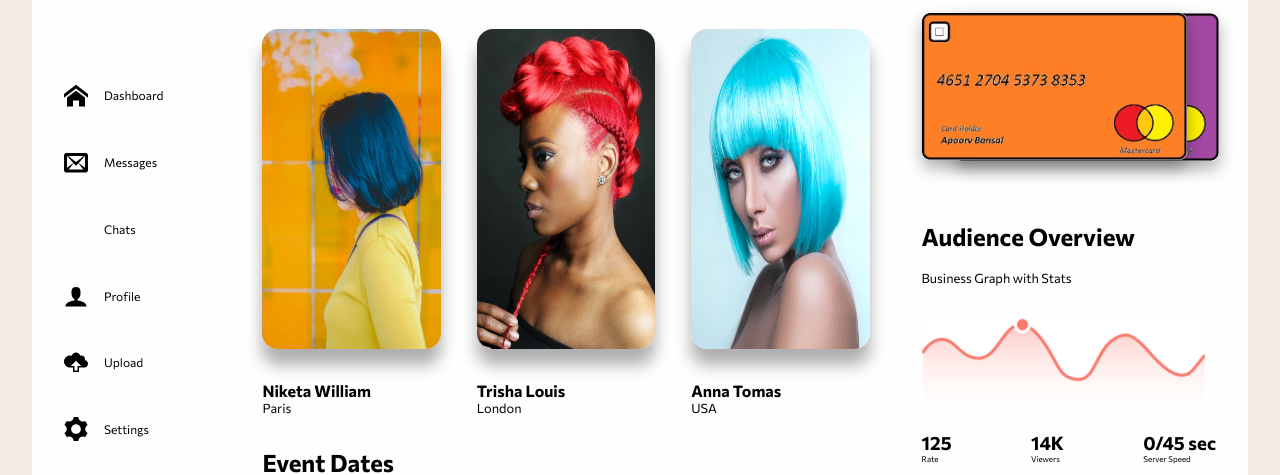
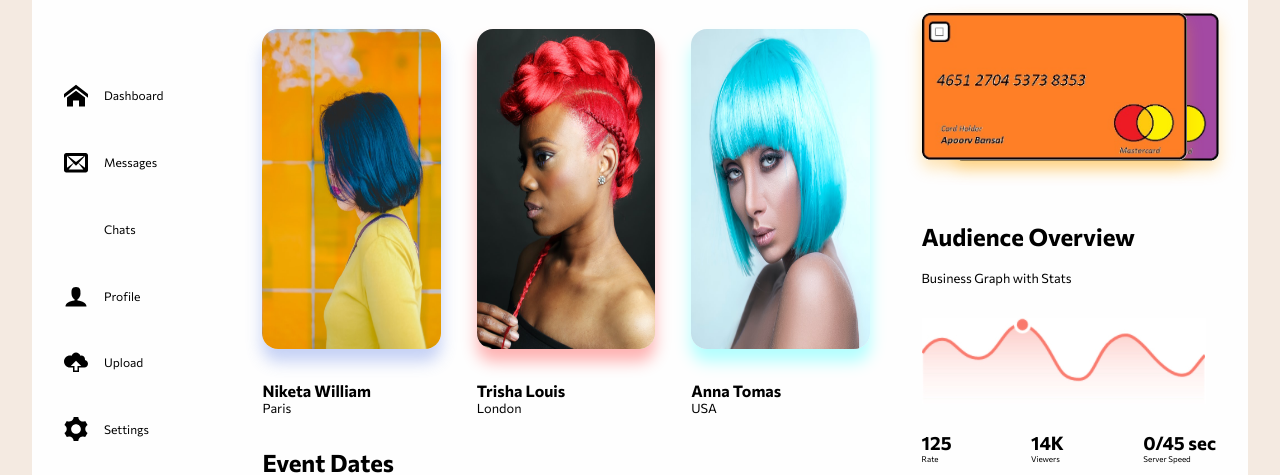
Before and after one commit to 19apoorv97/Colors, a website: page index.html in a window 1280 px wide. Shown: the part 179-654 px from the top of the page. Drawn offline with Linux system fonts and the light colour scheme.

Commit message:
shadows updated

```diff
--- a/index.html
+++ b/index.html
@@ -79,19 +79,19 @@
             <p><span class="category">Recomended</span><span class="category">New Trends</span><span class="category">Mul. Colors</span></p>
             <section class="models">
                 <div class="model">
-                    <img src="./img/blue.jpg" alt="blue" class="model_img">
+                    <img src="./img/blue.jpg" alt="blue" class="model_img model_img-1">
                     <!--<img src="./img/blue.jpg" alt="blue" class="model_img-blur">-->
                     <h4 class="model_name">Niketa William</h4>
                     <p class="category">Paris</p>
                 </div>
                 <div class="model">
-                    <img src="./img/pink.jpg" alt="pink" class="model_img">
+                    <img src="./img/pink.jpg" alt="pink" class="model_img model_img-2">
                     <!--<img src="./img/pink.jpg" alt="pink" class="model_img-blur">-->
                     <h4 class="model_name">Trisha Louis</h4>
                     <p class="category">London</p>
                 </div>
                 <div class="model">
-                        <img src="./img/cyan.jpg" alt="cyan" class="model_img">
+                        <img src="./img/cyan.jpg" alt="cyan" class="model_img model_img-3">
                         <!--<img src="./img/cyan.jpg" alt="cyan" class="model_img-blur">-->
                         <h4 class="model_name">Anna Tomas</h4>
                         <p class="category">USA</p>
--- a/scss/main.scss
+++ b/scss/main.scss
@@ -1,5 +1,2 @@
 @import './base/base';
-@import './base/variables';
-@import './base/typography';
-
 @import './pages/home';
--- a/scss/pages/_home.scss
+++ b/scss/pages/_home.scss
@@ -115,29 +115,22 @@
         grid-column-gap: 1rem;
         justify-content: space-between;
         .model{
-        //position: relative;
             &_img{
-                /*position: absolute;
-                top: 0;
-                left: 0;*/
                 width: 90%;
                 height: 40vh;
                 border-radius: 1rem;
                 margin: 2rem 0;
-                box-shadow: 0 1rem 1rem rgba(0, 0, 0, 0.315);
                 z-index: 10;
+                &-1{
+                    box-shadow: 0 0.8rem 1rem rgba(65, 105, 225, 0.3);
+                }
+                &-2{
+                    box-shadow: 0 0.8rem 1rem rgba(255, 0, 0, 0.3);
+                }
+                &-3{
+                    box-shadow: 0 0.8rem 1rem rgba(0, 255, 255, 0.3);
+                }
             }
-            /*&_img-blur{
-                position: absolute;
-                top: 1rem;
-                left: 0;
-                width: 90%;
-                height: 40vh;
-                border-radius: 1rem;
-                margin: 2rem 0;
-                filter: blur(1rem);
-                z-index: 5;
-            }*/
         }
     }
     .calender{
@@ -211,7 +204,7 @@
             position: relative;
             .credit_card{
                 border-radius: 0.5rem;
-                box-shadow: 0 0.5rem 1rem rgba(0, 0, 0, 0.315);
+                box-shadow: 0 0.5rem 1rem rgba(255, 166, 0, 0.3);
                 position: absolute;
                 top: 0;
                 width:90%;
```
Also changed, not shown: scss/main.css, 1 other file.
